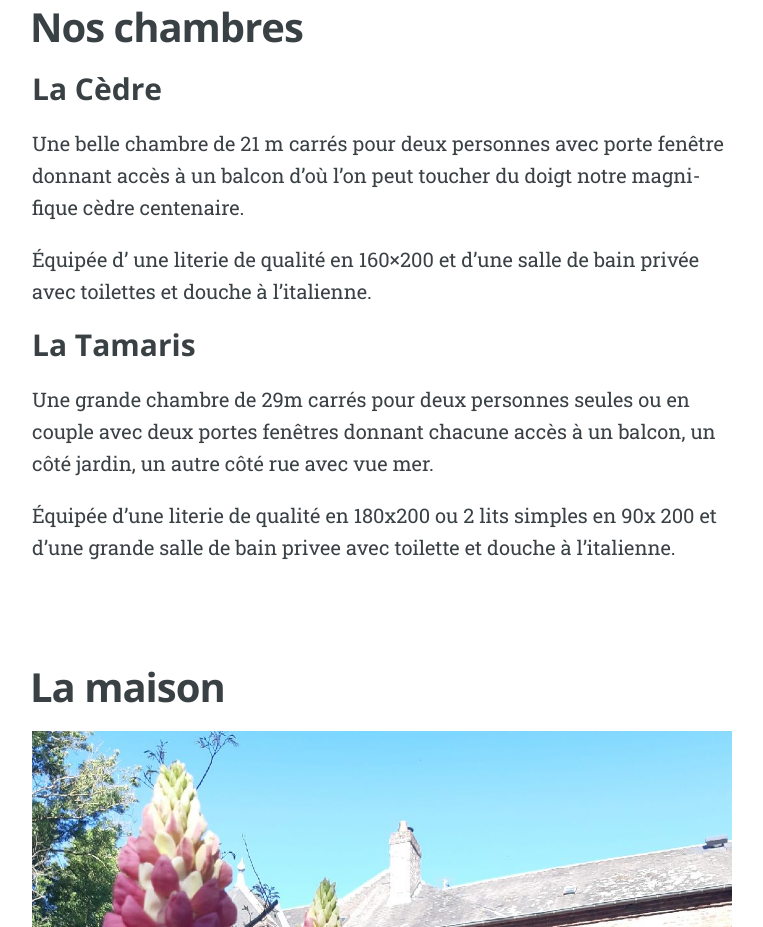
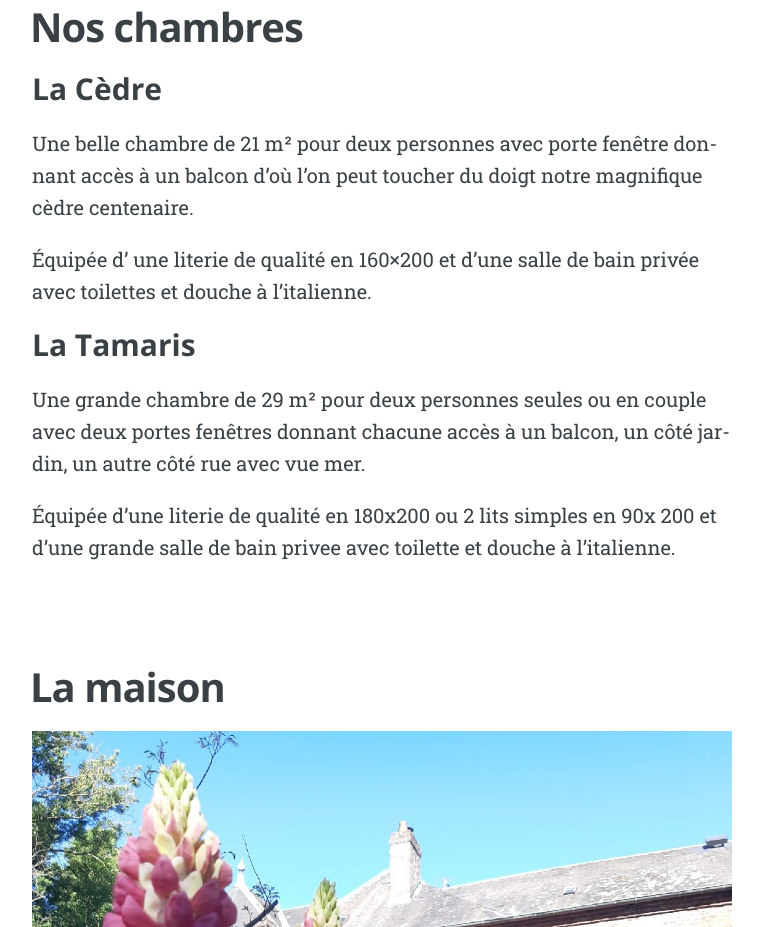
Before and after one commit to lamasqueville/lamasqueville.github.io, a plain HTML site: page index.html in a window 1280 px wide. Shown: the part 2157-3084 px from the top of the page, without its empty margins (258-1021 px from the left). Drawn offline with nearby package versions, Linux system fonts and the light colour scheme; a script that the page names is missing.

Commit message:
fix: typo

```diff
--- a/index.html
+++ b/index.html
@@ -129,10 +129,10 @@ Ici, les maisons touchent en un même temps le ciel et les flots.</p>
                 </header>
                 <section class="post-content">
                     <p><h4 id="la-cèdre">La Cèdre</h4>
-<p>Une belle chambre de 21 m carrés  pour deux personnes  avec porte fenêtre donnant accès à un balcon d&rsquo;où l&rsquo;on peut toucher du doigt notre magnifique cèdre centenaire.</p>
+<p>Une belle chambre de 21 m²  pour deux personnes  avec porte fenêtre donnant accès à un balcon d&rsquo;où l&rsquo;on peut toucher du doigt notre magnifique cèdre centenaire.</p>
 <p>Équipée d&rsquo; une literie de qualité  en 160×200 et d&rsquo;une salle de bain privée avec toilettes et douche à l&rsquo;italienne.</p>
 <h4 id="la-tamaris">La Tamaris</h4>
-<p>Une grande chambre de 29m carrés  pour deux personnes seules ou en couple  avec deux portes fenêtres donnant chacune accès à un balcon,  un côté jardin, un autre côté rue avec vue mer.</p>
+<p>Une grande chambre de 29 m²  pour deux personnes seules ou en couple  avec deux portes fenêtres donnant chacune accès à un balcon,  un côté jardin, un autre côté rue avec vue mer.</p>
 <p>Équipée d&rsquo;une literie de qualité en 180x200 ou 2 lits simples en 90x 200 et d&rsquo;une grande salle de bain privee avec toilette et douche à l&rsquo;italienne.</p>
 </p>
                 </section>
```
